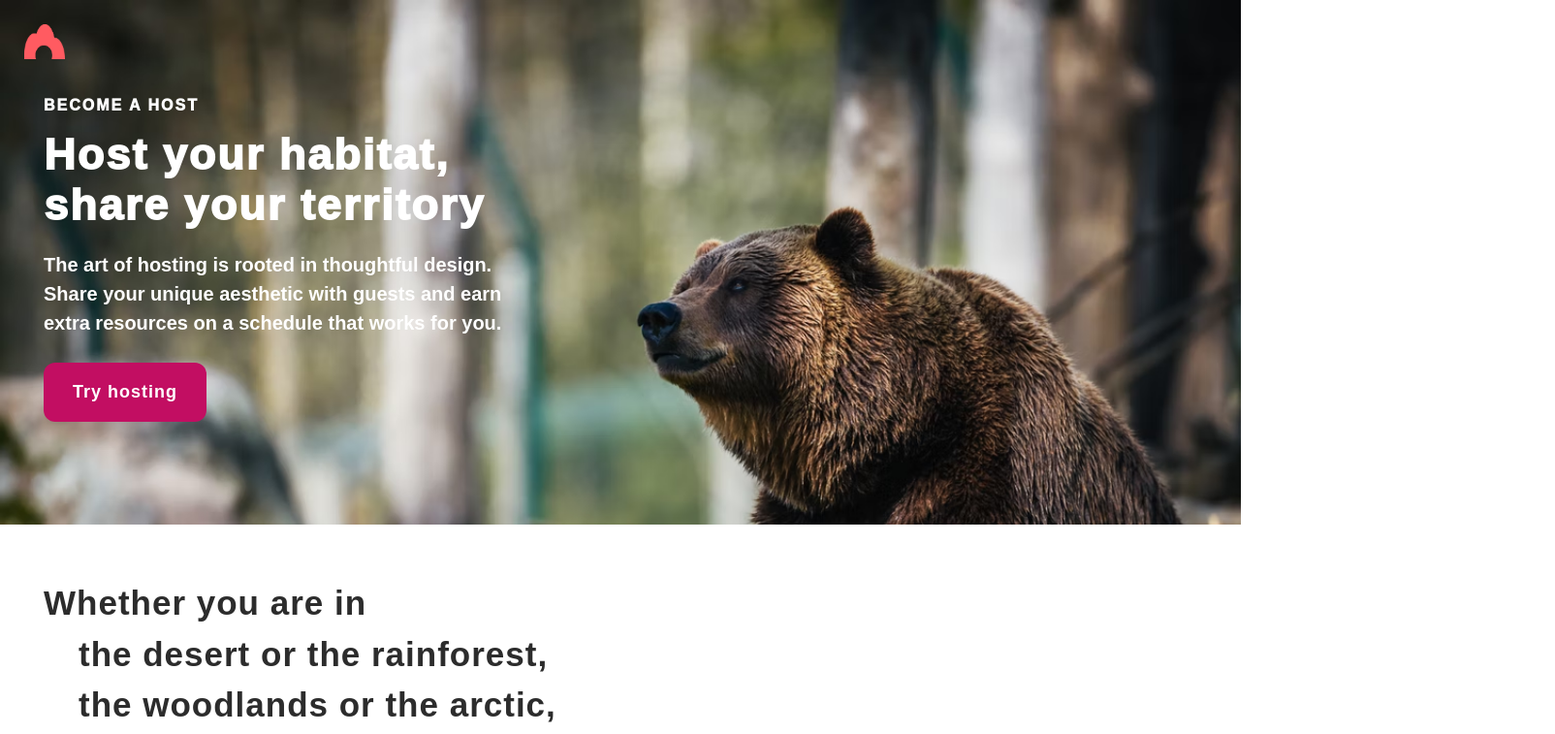
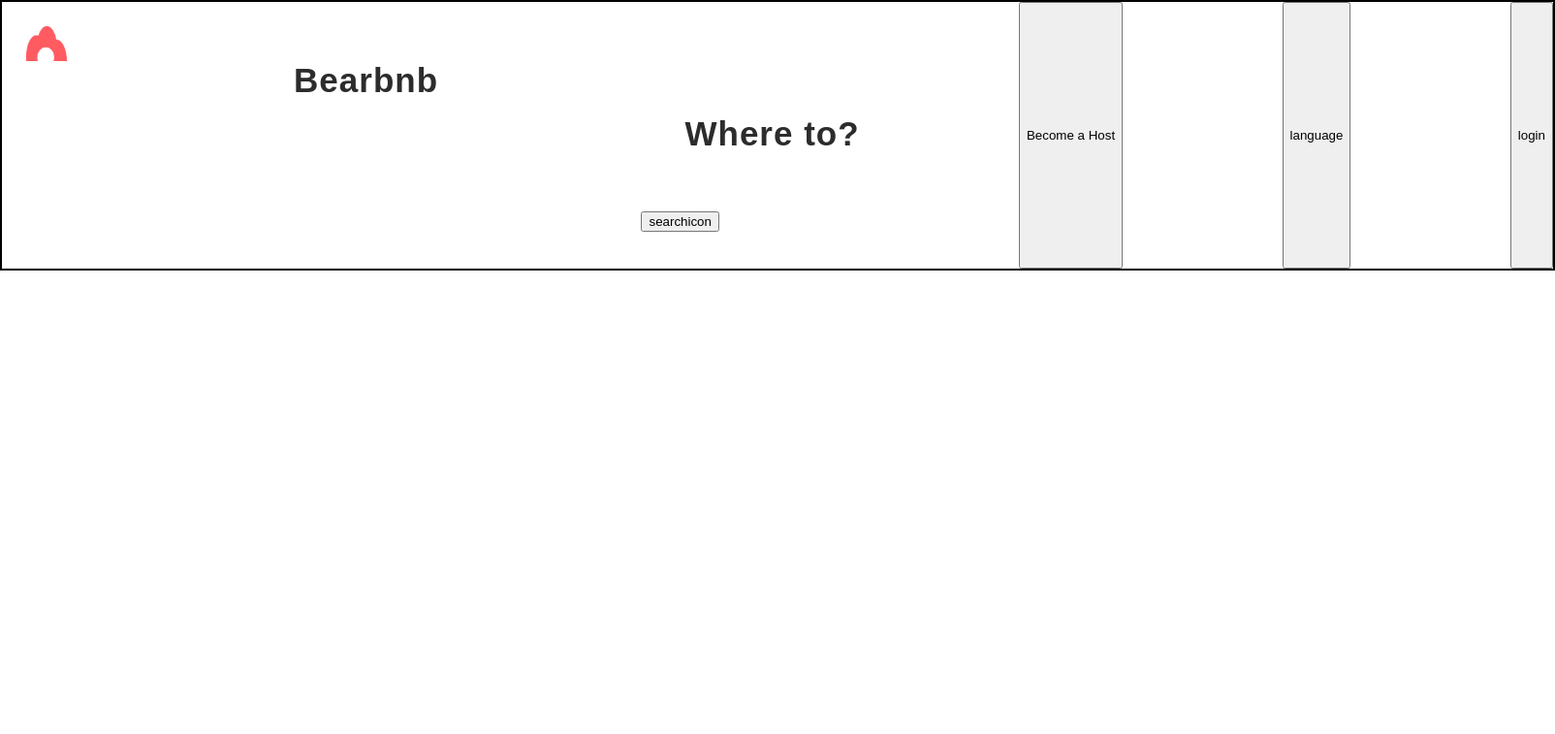
Before and after one commit to Hantech23/Airbnb_landing_page, a plain HTML site: page index.html in a window 1280 px wide. Shown: the top 757 px of the page at 97% size, 1604 px wide, since content can reach past the window. Drawn offline with Linux system fonts and the light colour scheme.

Commit message:
Added new header section
After working on this project in portait mode until now, reverting to landscape mode resulted in unexpected changes to the layout of the page

```diff
--- a/index.html
+++ b/index.html
@@ -8,6 +8,23 @@
     </head>
 
     <body>
+        <div class="header">
+            <img src="./images/logo.png">
+            <div class="name">Bearbnb</div>
+            <div class="searchBar">
+                <div>Where to?</div>
+                <button type="button">searchicon</button>
+            </div>
+            <button type="button">Become a Host</button>
+            <button type="button">language</button>
+            <button type="button">login</button>
+        </div>
+
+
+
+
+
+
         <div class="top_section">
             <img src="./images/logo.png">
             <div class="title">BECOME A HOST</div>
@@ -15,8 +32,6 @@
             <div class="incentive">The art of hosting is rooted in thoughtful design.
                 Share your unique aesthetic with guests and earn
                 extra resources on a schedule that works for you.</div>
-                <!--The art of survival is rooted in _________. Share your life's work
-                    with guests and earn extra resources on a schedule that works for you.-->
             <button type="button">Try hosting</button>
         </div>
 
--- a/styles.css
+++ b/styles.css
@@ -1,11 +1,32 @@
 body {
     margin: 0;
 }
+
+.header{
+    border: 2px solid #000000;
+    display: flex;
+    width: 1600px;
+    justify-content: space-between;
+    margin-left: auto;
+    margin-right: auto;
+}
+
+.header img {
+    height: 36px;
+    width: auto;
+    margin: 25px;
+}
+
+
+
 .top_section {
-    background-image: url(./images/bearheader.avif);
-    height: 541px;
+    background-color: #000000;
+    /*background-image: url(./images/header.jpg);
+    background-position: center;
+    height: 800px;
     width: auto;
-    background-size:cover;
+    background-size:cover;*/
+    margin: 500px 0px;
 }
 .top_section img {
     height: 36px;
```
